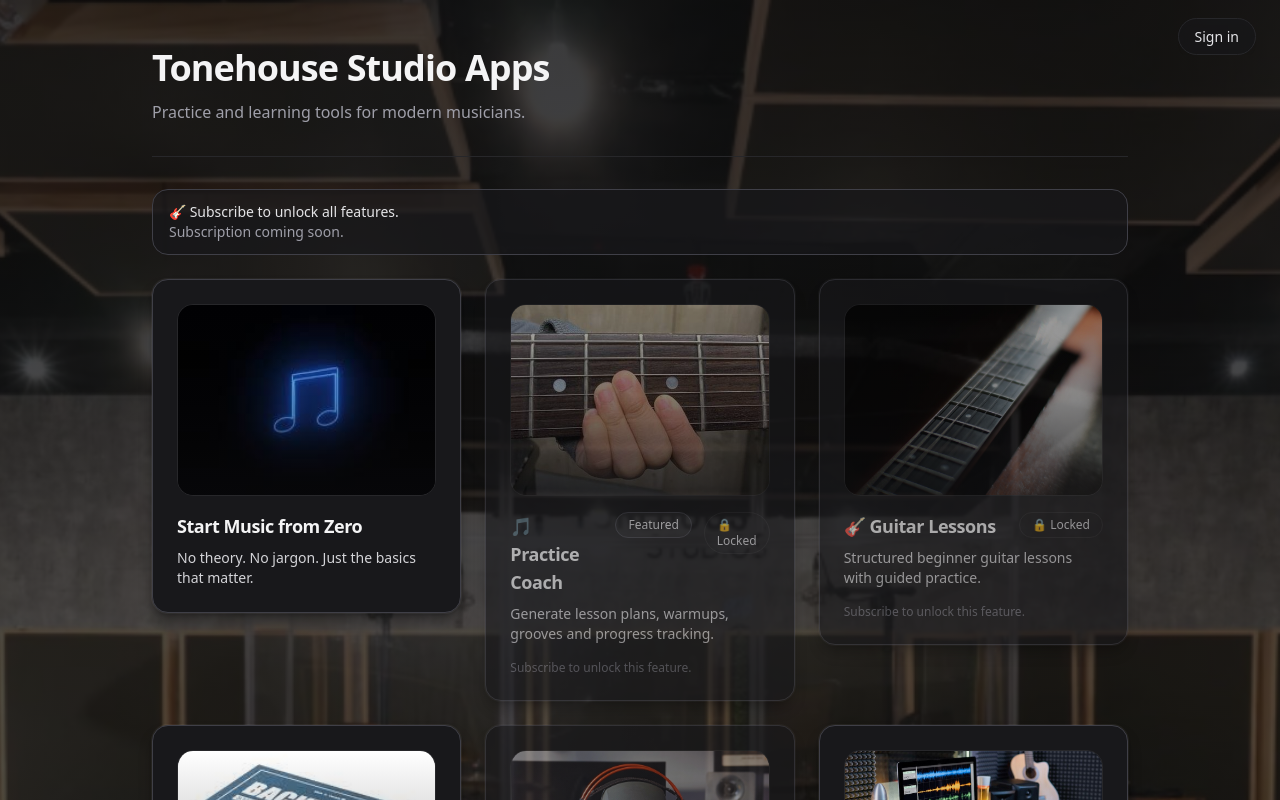
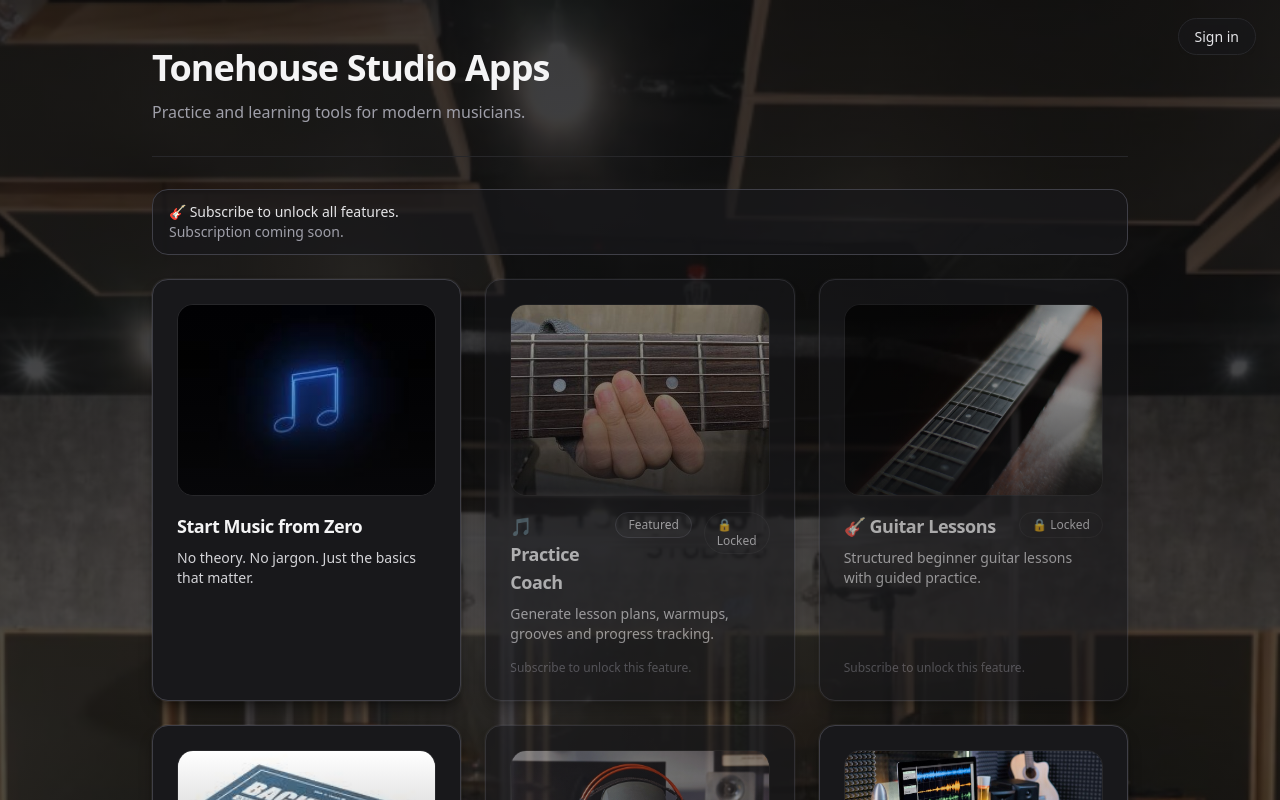
Before and after one commit to mohithkaranth/tonehouse-ai-coach, a Next.js app: page / in a window 1280 px wide. Shown: the top 800 px of the page. Built offline with nearby package versions, Linux system fonts and the light colour scheme; no server answers.

Commit message:
Ensure dashboard cards stretch to equal heights

```diff
--- a/app/page.tsx
+++ b/app/page.tsx
@@ -48,7 +48,7 @@
 
   return (
     <Link href={href} prefetch={false} className="block">
-      <div className={cn(baseClass, disabled ? disabledClass : enabledClass)}>
+      <div className={cn(baseClass, disabled ? disabledClass : enabledClass, "flex h-full flex-col")}>
         {imageSrc && (
           <div className="relative mb-4 h-48 w-full overflow-hidden rounded-2xl border border-zinc-800">
             <Image
@@ -79,7 +79,7 @@
           )}
         </div>
 
-        <p className="mt-2 text-sm text-zinc-300">{description}</p>
+        <p className="mt-2 text-sm text-zinc-300 flex-grow">{description}</p>
 
         {disabled && (
           <p className="mt-4 text-xs text-zinc-500">
```
